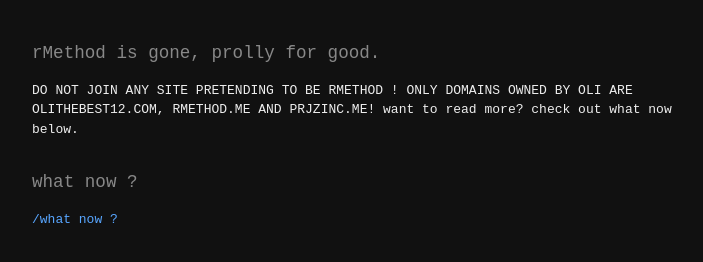
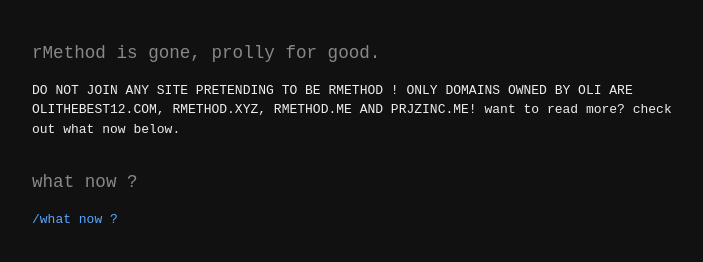
Before and after one commit to olithebest12/rmethod, a plain HTML site: page index.html in a window 1280 px wide. Shown: the whole page, without its empty margins (283-986 px from the left). Drawn offline with Linux system fonts and the light colour scheme.

Commit message:
Update index.html

```diff
--- a/index.html
+++ b/index.html
@@ -61,7 +61,7 @@
   <h2>rMethod is gone, prolly for good.</h2>
   <ul>
     <li>
-      DO NOT JOIN ANY SITE PRETENDING TO BE RMETHOD ! ONLY DOMAINS OWNED BY OLI ARE OLITHEBEST12.COM, RMETHOD.ME AND PRJZINC.ME!
+      DO NOT JOIN ANY SITE PRETENDING TO BE RMETHOD ! ONLY DOMAINS OWNED BY OLI ARE OLITHEBEST12.COM, RMETHOD.XYZ, RMETHOD.ME AND PRJZINC.ME!
       want to read more? check out what now below.
     </li>
 
```
